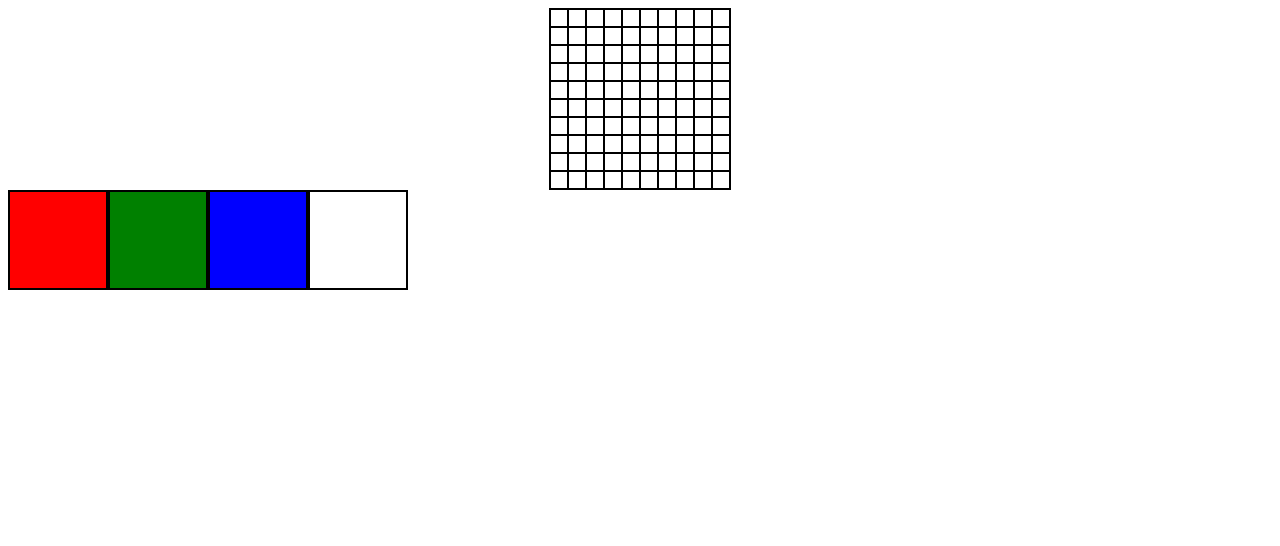
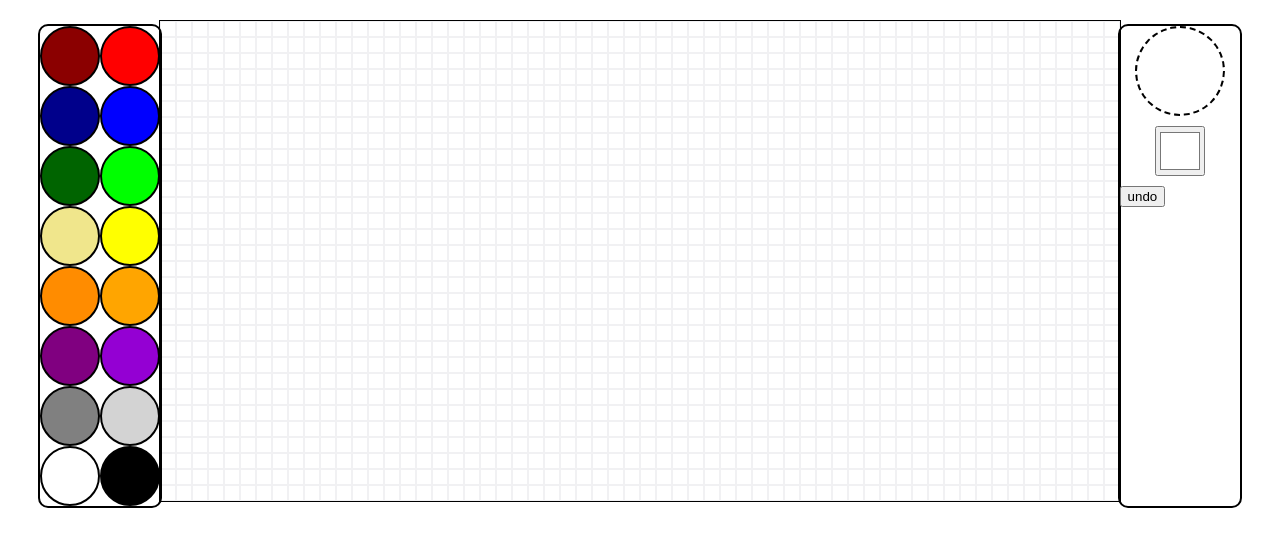
Before and after one commit to jcquery/pix.g28, a plain HTML site: page index.html in a window 1280 px wide. Drawn offline with Linux system fonts and the light colour scheme.

Commit message:
Version 2

```diff
--- a/app.js
+++ b/app.js
@@ -1,45 +1,82 @@
 var mom = document.getElementById('mothergrid');
 var palette = document.getElementsByClassName('select');
 var color = "white";
-var porthole = document.getElementById('porthole')
+var porthole = document.getElementById('porthole');
+var undoButton = document.getElementsByClassName('undoButton')[0];
+var colorButton = document.getElementsByClassName('colorButton')[0];
+undoArr = [];
+undoTrav = 0;
 
+//colors a single pixel, triggers paint and undoListen functions for mouse movement
 var assign = function(event) {
-  event.target.style.backgroundColor =  color;
-  document.addEventListener("mousemove", paint);
-  document.addEventListener("mouseup", paintOff)
-  event.target.removeEventListener('mousedown', assign);
-  event.target.addEventListener('mousedown', undo);
+  if (event.target.className === "grid") {
+    document.addEventListener("mouseover", undoListen);
+    event.target.style.backgroundColor =  color;
+    document.addEventListener("mouseover", paint);
+    document.addEventListener("mouseup", paintOff);
+  };
 }
 
-var undo = function(event) {
-  event.target.style.backgroundColor = 'white';
-  event.target.removeEventListener('mousedown', undo);
-  event.target.addEventListener('mousedown', assign);
+//sets the chosen color via the chooser
+var chooseColor = function() {
+  color = colorButton.value;
+  porthole.style.backgroundColor = colorButton.value;
 }
 
-var paint = function(event) {
-  if(event.target.className === "grid") {
-    event.target.style.backgroundColor = color;
-    event.target.removeEventListener('mousedown', assign);
-    event.target.addEventListener('mousedown', undo);
+//clears the most recent change
+var undoClear = function() {
+  undoArr = [];
+}
+
+//keeps track of the most recent change
+var undoListen = function(event) {
+  if (event.target.className === "grid" && event.target.style.backgroundColor !== color) {
+    var newArr = []
+    var newObj = {};
+    newObj[event.target.id] = event.target.style.backgroundColor;
+    console.log(newObj);
+    newArr.push(newObj);
+    undoArr.push(newArr);
   }
 }
 
+//reverts the most recent change
+var undo = function() {
+  for (var i = 0; i < undoArr.length; i++){
+    for(key in undoArr[i]) {
+      document.getElementById(key).style.backgroundColor = undoArr[i][key];
+    }
+  }
+}
+
+//colors pixels on mouseover
+var paint = function(event) {
+  if (event.target.className === "grid" && event.target.style.backgroundColor !== color) {
+    event.target.style.backgroundColor = color;
+    event.target.removeEventListener('mousedown', assign);
+  }
+}
+
+//turns off coloring pixels with movement
 var paintOff = function () {
-  document.removeEventListener("mousemove", paint);
+  document.removeEventListener('mouseover', undoListen);
+  document.removeEventListener("mouseover", paint);
   document.removeEventListener("mouseup", paintOff);
 }
 
+//selects the color to paint
 var clrselect = function(event) {
   color = event.target.id;
   porthole.style.backgroundColor = event.target.id;
 }
 
+//builds the grid
 var populate = function (num) {
   for (var i = 0; i < num; i++){
     div = document.createElement('div');
     div.className = "grid";
-    div.addEventListener('mousedown', assign)
+    div.style.backgroundColor = "white";
+    div.id = (i + 1);
     mom.appendChild(div);
   }
   for (var i = 0; i < palette.length; i++) {
@@ -47,4 +84,8 @@ var populate = function (num) {
   }
 }
 
-populate(100);
+mom.addEventListener('mousedown', undoClear);
+document.addEventListener('mousedown', undoListen);
+document.addEventListener('mousedown', assign);
+undoButton.addEventListener('click', undo);
+populate(1800);
--- a/index.html
+++ b/index.html
@@ -6,14 +6,35 @@
     <title></title>
   </head>
   <body>
+    <main>
+      <div class="outer">
         <div id="mothergrid">
         </div>
-    <section>
+        <section class="left">
           <div class="select" id="red"></div>
-      <div class="select" id="green"></div>
+          <div class="select" id="darkred"></div>
           <div class="select" id="blue"></div>
+          <div class="select" id="darkblue"></div>
+          <div class="select" id="lime"></div>
+          <div class="select" id="darkgreen"></div>
+          <div class="select" id="yellow"></div>
+          <div class="select" id="khaki"></div>
+          <div class="select" id="orange"></div>
+          <div class="select" id="darkorange"></div>
+          <div class="select" id="darkviolet"></div>
+          <div class="select" id="purple"></div>
+          <div class="select" id="lightgrey"></div>
+          <div class="select" id="grey"></div>
+          <div class="select" id="black"></div>
+          <div class="select" id="white"></div>
+        </section>
+        <section class="right">
           <div id="porthole"></div>
+          <input class="colorButton" value="#ffffff" type="color" onchange="chooseColor()"/></input>
+          <input value="undo" type="button" class="undoButton"></input>
         </section>
+      </div>
+    </main>
     <script src="app.js"></script>
   </body>
 </html>
--- a/style.css
+++ b/style.css
@@ -1,51 +1,148 @@
-#mothergrid {
-  display: flex;
-  height: 180px;
-  width: 180px;
-  flex-wrap: wrap;
-  margin: 0 auto;
-  border: 1px solid black
+
+.grid {
+  border: 1px solid #f1f1f3;
+  height: 16px;
+  width: 16px;
+  box-sizing: border-box;
+  margin: 0 0;
+  display: inline-block;
+  float: left;
+  transition: background 100ms;
 }
 
-.grid {
-  border: 1.75px solid black;
-  height: 18px;
-  width: 18px;
-  box-sizing: border-box;
-  align-items: center;
-  margin: 0 0;
-  background-color: white;
+.colorButton {
+  height: 50px;
+  width: 50px;
+  border-raius: 30px;
+  display: block;
+  margin: 10px auto;
+}
+
+.undoButton {
+  margin: 0 auto;
+  position: relative;
 }
 
 .select {
-  height: 100px;
-  width: 100px;
+  height: 60px;
+  width: 60px;
   border: 2px solid black;
   box-sizing: border-box;
-  flex-direction: row;
+  border-radius: 50%;
+  display: block;
+  float: right;
 }
 
-section {
-  display: flex;
+.outer {
+  margin-top: 20px;
+}
 
+main {
+  position: relative;
 }
+
+#mothergrid {
+  height: 480px;
+  width: 960px;
+  margin: 0 auto;
+  border: 1px solid black;
+  top: 10%
+  position: absolute;
+}
+
+.left {
+  font-size: 0;
+  position: fixed;
+  top: 3%;
+  left: 3%;
+  width: 120px;
+  height: 480px;
+  border: 2px solid black;
+  border-radius: 10px;
+}
+
+.right {
+  font-size: 0;
+  position: fixed;
+  top: 3%;
+  right: 3%;
+  width: 120px;
+  height: 480px;
+  border: 2px solid black;
+  border-radius: 10px;
+}
+
 #porthole {
   background-color: white;
-  height: 100px;
-  width: 100px;
-  border: 2px solid black;
+  height: 90px;
+  width: 90px;
+  border: 2px dashed black;
   box-sizing: border-box;
-  flex-direction: row;
+  display: block;
+  border-radius: 50%;
+  margin: 0 auto;
 }
 
 #red {
   background-color: red;
 }
 
+#darkred {
+  background-color: darkred;
+}
+
 #blue {
   background-color: blue;
 }
 
-#green {
-  background-color: green;
+#darkblue {
+  background-color: darkblue;
 }
+
+#lime {
+  background-color: lime;
+}
+
+#darkgreen {
+  background-color: darkgreen;
+}
+
+#yellow {
+  background-color: yellow;
+}
+
+#khaki {
+  background-color: khaki;
+}
+
+#orange {
+  background-color: orange;
+}
+
+#darkorange {
+  background-color: darkorange;
+}
+
+#darkviolet {
+  background-color: darkviolet;
+}
+
+#purple {
+  background-color: purple;
+}
+
+#lightgrey {
+  background-color: lightgrey;
+}
+
+#grey {
+  background-color: grey;
+}
+
+#black {
+  background-color: black;
+}
+
+#white {
+  background-color: white;
+}
```
Lines whose indentation alone changed are shown as unchanged.
